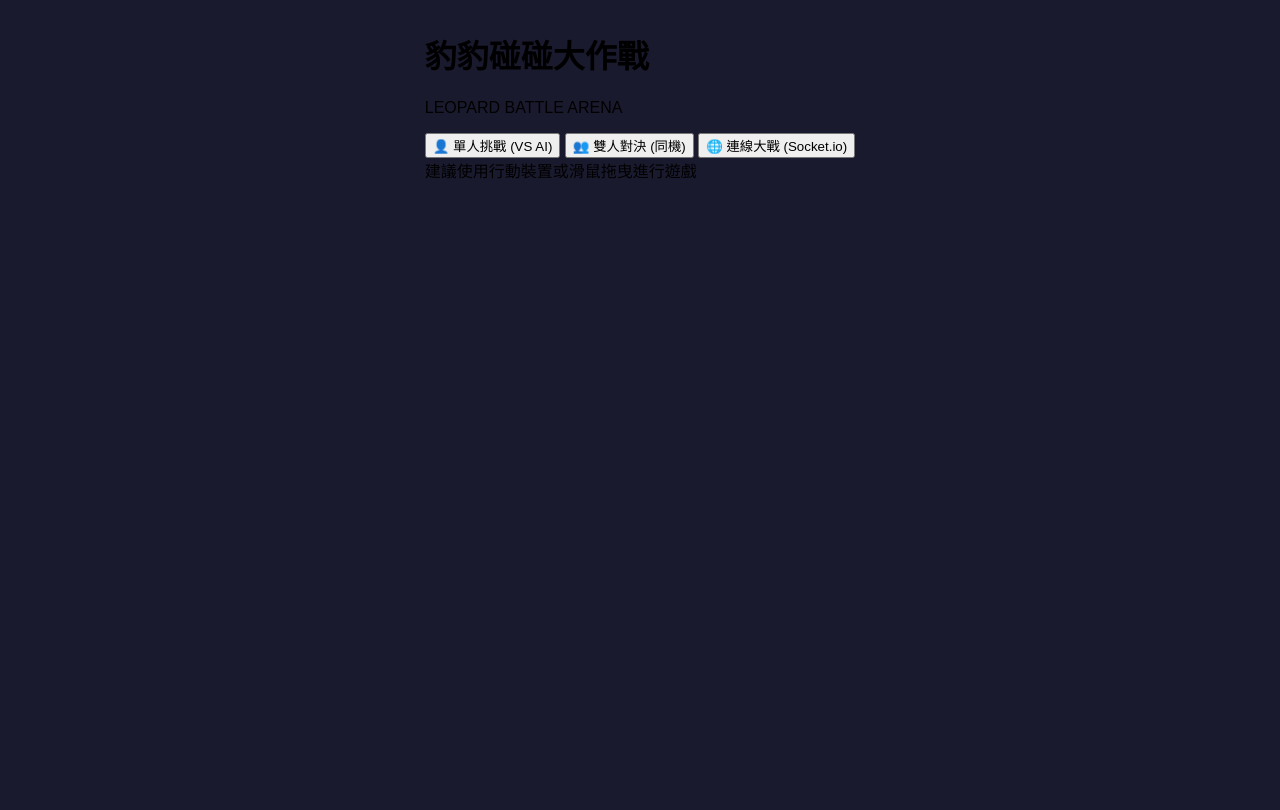
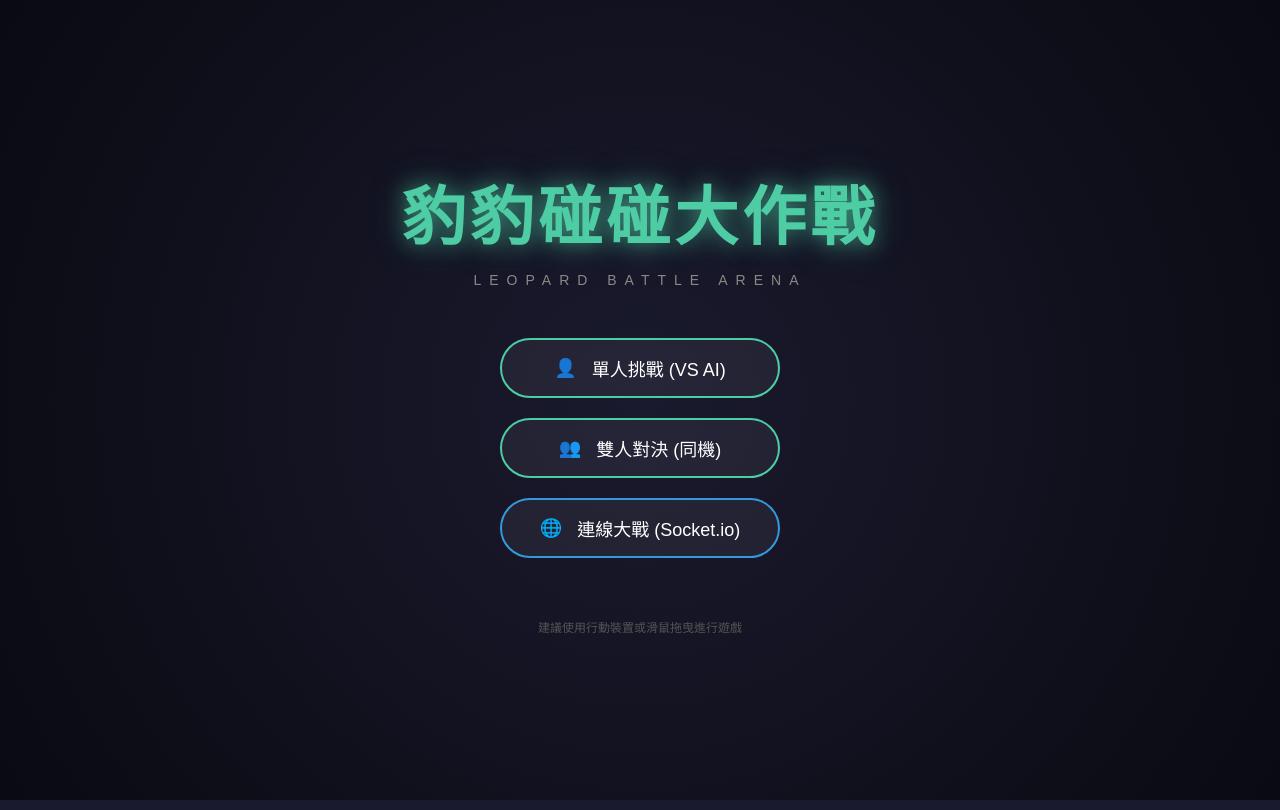
Before and after one commit to mymcworld3-droid/carrom, a website: page public/index.html in a window 1280 px wide. Drawn offline with nearby package versions, Linux system fonts and the light colour scheme.

Commit message:
Add styles for menu and game layers
Added styles for menu and game layers, including animations and button effects.

```diff
--- a/public/style.css
+++ b/public/style.css
@@ -105,3 +105,108 @@ canvas {
     touch-action: none;
     -webkit-tap-highlight-color: transparent;
 }
+
+/* 🔥 在 style.css 中加入/更新以下樣式 */
+
+#menu-layer {
+    position: fixed;
+    top: 0;
+    left: 0;
+    width: 100%;
+    height: 100%;
+    background: radial-gradient(circle at center, #1a1a2e 0%, #0a0a12 100%);
+    display: flex;
+    justify-content: center;
+    align-items: center;
+    z-index: 1000;
+    transition: opacity 0.5s ease;
+}
+
+.menu-content {
+    text-align: center;
+    animation: fadeInDown 0.8s ease-out;
+}
+
+.glow-title {
+    font-size: 64px;
+    color: #4ecca3;
+    margin: 0;
+    text-shadow: 0 0 20px rgba(78, 204, 163, 0.6), 0 0 40px rgba(78, 204, 163, 0.3);
+    letter-spacing: 4px;
+}
+
+.subtitle {
+    color: #888;
+    letter-spacing: 8px;
+    margin-bottom: 50px;
+    font-size: 14px;
+}
+
+.menu-buttons {
+    display: flex;
+    flex-direction: column;
+    gap: 20px;
+    align-items: center;
+}
+
+.btn {
+    width: 280px;
+    padding: 15px 25px;
+    font-size: 18px;
+    background: rgba(255, 255, 255, 0.05);
+    color: white;
+    border: 2px solid #4ecca3;
+    border-radius: 50px;
+    cursor: pointer;
+    transition: all 0.3s ease;
+    display: flex;
+    align-items: center;
+    justify-content: center;
+    gap: 15px;
+}
+
+.btn:hover {
+    background: #4ecca3;
+    color: #1a1a2e;
+    box-shadow: 0 0 25px rgba(78, 204, 163, 0.5);
+    transform: translateY(-3px);
+}
+
+.btn.online {
+    border-color: #3498db;
+}
+
+.btn.online:hover {
+    background: #3498db;
+    box-shadow: 0 0 25px rgba(52, 152, 219, 0.5);
+}
+
+.footer-hint {
+    margin-top: 60px;
+    color: #555;
+    font-size: 12px;
+}
+
+/* 遊戲開始後的顯示容器樣式更新 */
+#game-layer {
+    display: flex;
+    flex-direction: column;
+    align-items: center;
+    padding-top: 10px;
+    animation: fadeIn 1s ease;
+}
+
+@keyframes fadeInDown {
+    from { opacity: 0; transform: translateY(-30px); }
+    to { opacity: 1; transform: translateY(0); }
+}
+
+@keyframes fadeIn {
+    from { opacity: 0; }
+    to { opacity: 1; }
+}
+
+/* 🔥 隱藏原本 script.js 裡面控制的舊 ID */
+#score-container, #game-container {
+    display: none; /* 由 JS 開啟遊戲後切換父容器顯現 */
+}
```
